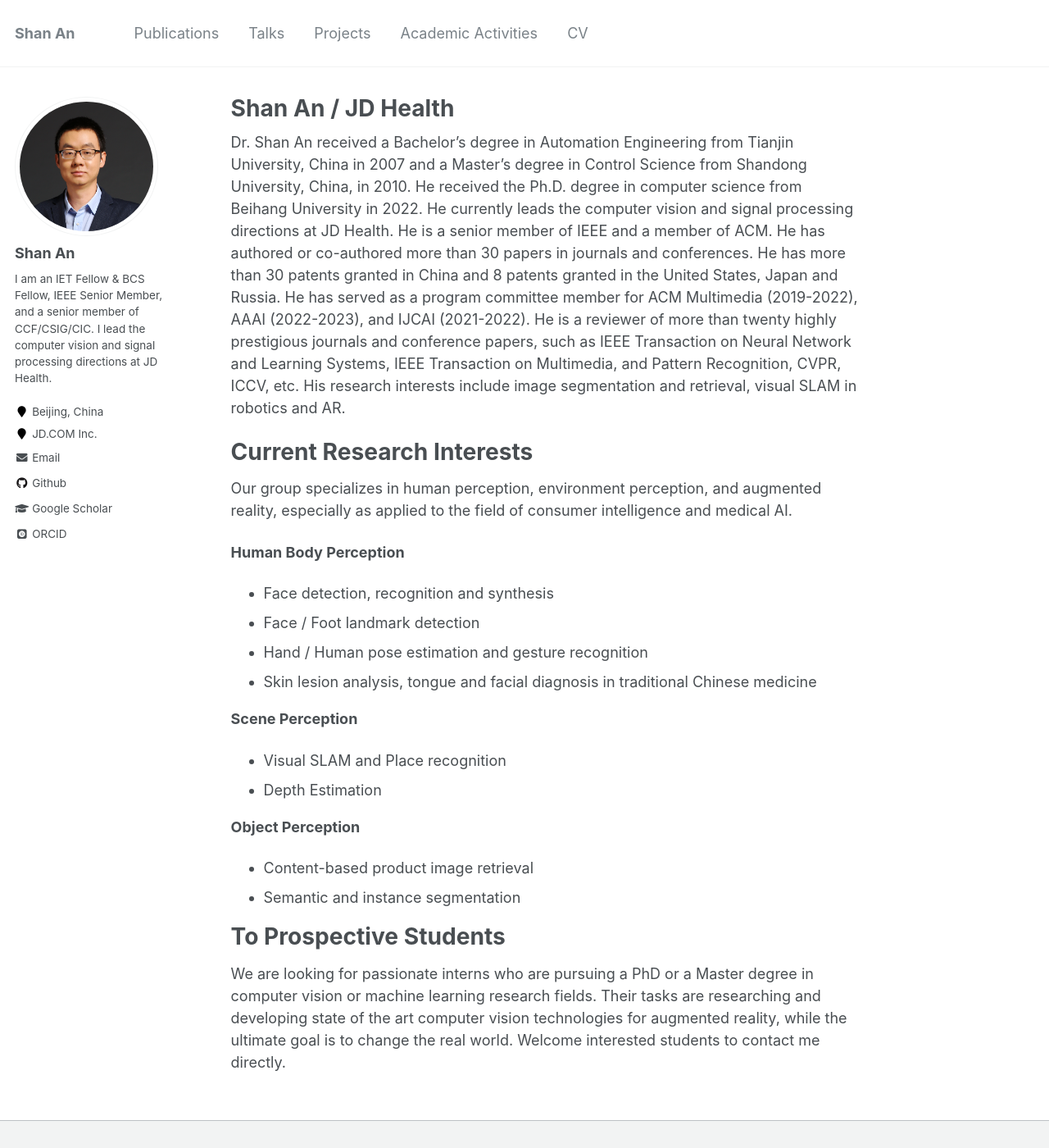
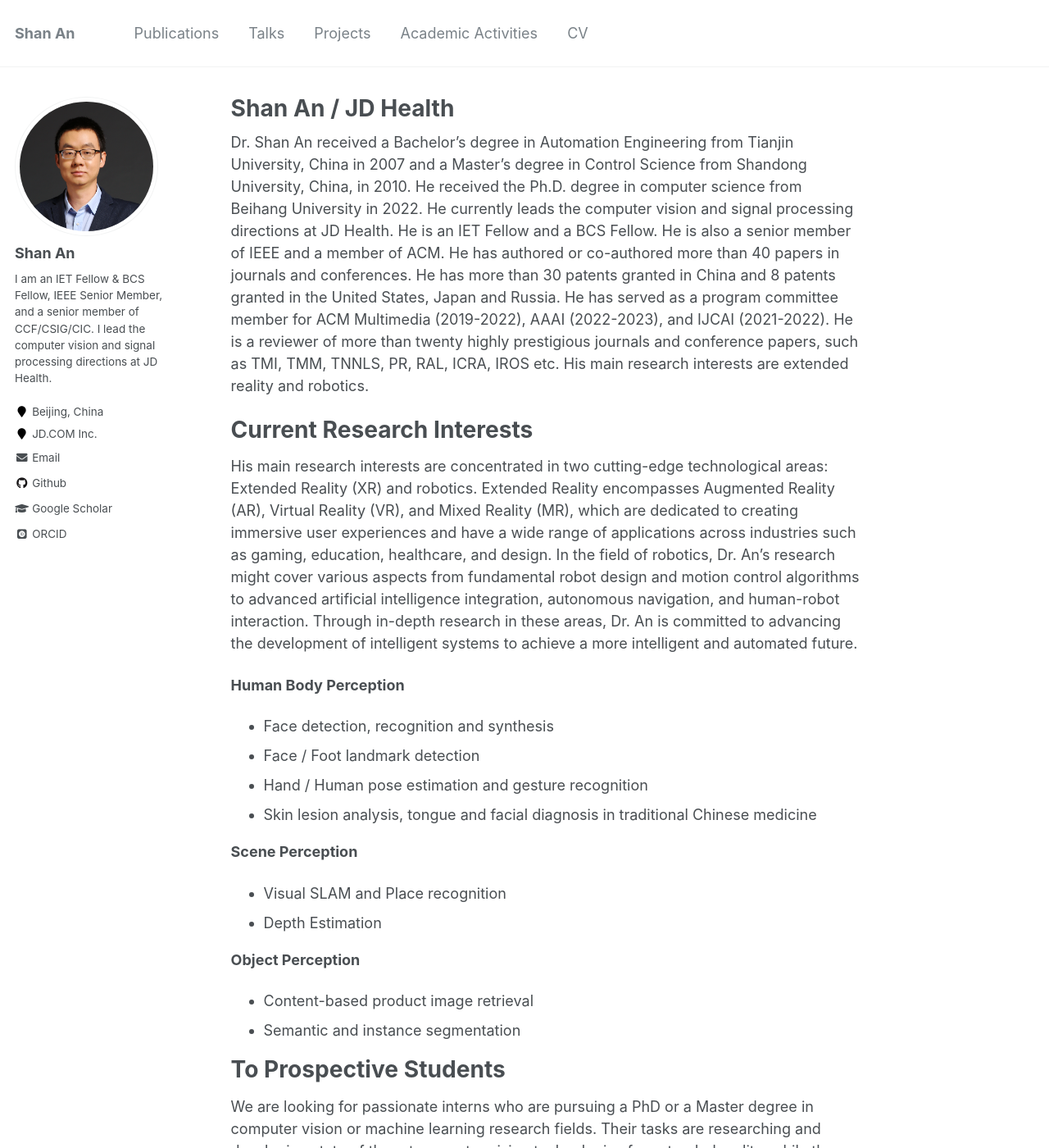
Before and after one commit to anshan-XR-ROB/anshan-XR-ROB.github.io, a Jekyll site: the page built from _pages/about.md, in a window 1280 px wide and 1400 px high. Shown: the whole window at 82% size. Built offline with Jekyll 4.4.1, drawn with Linux system fonts in a browser that asks for light colours; some web fonts are replaced; some of the changed text lies outside the part shown.

Commit message:
Update about.md

```diff
--- a/_pages/about.md
+++ b/_pages/about.md
@@ -8,11 +8,11 @@ redirect_from:
   - /about.html
 ---
 
-Dr. Shan An received a Bachelor's degree in Automation Engineering from Tianjin University, China in 2007 and a Master's degree in Control Science from Shandong University, China, in 2010. He received the Ph.D. degree in computer science from Beihang University in 2022. He currently leads the computer vision and signal processing directions at JD Health. He is a senior member of IEEE and a member of ACM. He has authored or co-authored more than 30 papers in journals and conferences. He has more than 30 patents granted in China and 8 patents granted in the United States, Japan and Russia. He has served as a program committee member for ACM Multimedia (2019-2022), AAAI (2022-2023), and IJCAI (2021-2022). He is a reviewer of more than twenty highly prestigious journals and conference papers, such as IEEE Transaction on Neural Network and Learning Systems, IEEE Transaction on Multimedia, and Pattern Recognition, CVPR, ICCV, etc. His research interests include image segmentation and retrieval, visual SLAM in robotics and AR.
+Dr. Shan An received a Bachelor's degree in Automation Engineering from Tianjin University, China in 2007 and a Master's degree in Control Science from Shandong University, China, in 2010. He received the Ph.D. degree in computer science from Beihang University in 2022. He currently leads the computer vision and signal processing directions at JD Health. He is an IET Fellow and a BCS Fellow. He is also a senior member of IEEE and a member of ACM. He has authored or co-authored more than 40 papers in journals and conferences. He has more than 30 patents granted in China and 8 patents granted in the United States, Japan and Russia. He has served as a program committee member for ACM Multimedia (2019-2022), AAAI (2022-2023), and IJCAI (2021-2022). He is a reviewer of more than twenty highly prestigious journals and conference papers, such as TMI, TMM, TNNLS, PR, RAL, ICRA, IROS etc. His main research interests are extended reality and robotics.
 
 Current Research Interests
 ======
-Our group specializes in human perception, environment perception, and augmented reality, especially as applied to the field of consumer intelligence and medical AI.
+His main research interests are concentrated in two cutting-edge technological areas: Extended Reality (XR) and robotics. Extended Reality encompasses Augmented Reality (AR), Virtual Reality (VR), and Mixed Reality (MR), which are dedicated to creating immersive user experiences and have a wide range of applications across industries such as gaming, education, healthcare, and design. In the field of robotics, Dr. An's research might cover various aspects from fundamental robot design and motion control algorithms to advanced artificial intelligence integration, autonomous navigation, and human-robot interaction. Through in-depth research in these areas, Dr. An is committed to advancing the development of intelligent systems to achieve a more intelligent and automated future.
 
 **Human Body Perception**
 
@@ -35,4 +35,4 @@ Our group specializes in human perception, environment perception, and augmented
 
 To Prospective Students
 ======
-We are looking for passionate interns who are pursuing a PhD or a Master degree in computer vision or machine learning research fields. Their tasks are researching and developing state of the art computer vision technologies for augmented reality, while the ultimate goal is to change the real world. Welcome interested students to contact me directly.
+We are looking for passionate interns who are pursuing a PhD or a Master degree in computer vision or machine learning research fields. Their tasks are researching and developing state of the art computer vision technologies for extended reality, while the ultimate goal is to change the real world. Welcome interested students to contact me directly.
```
